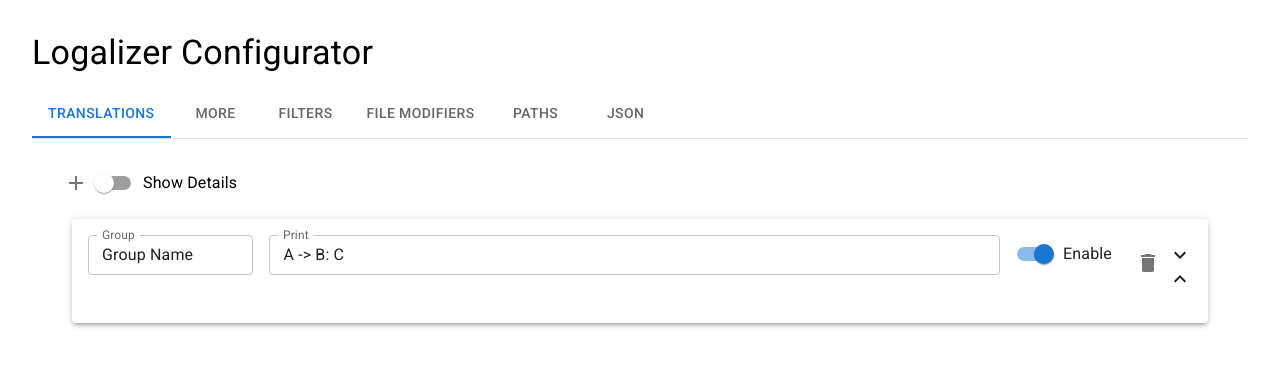
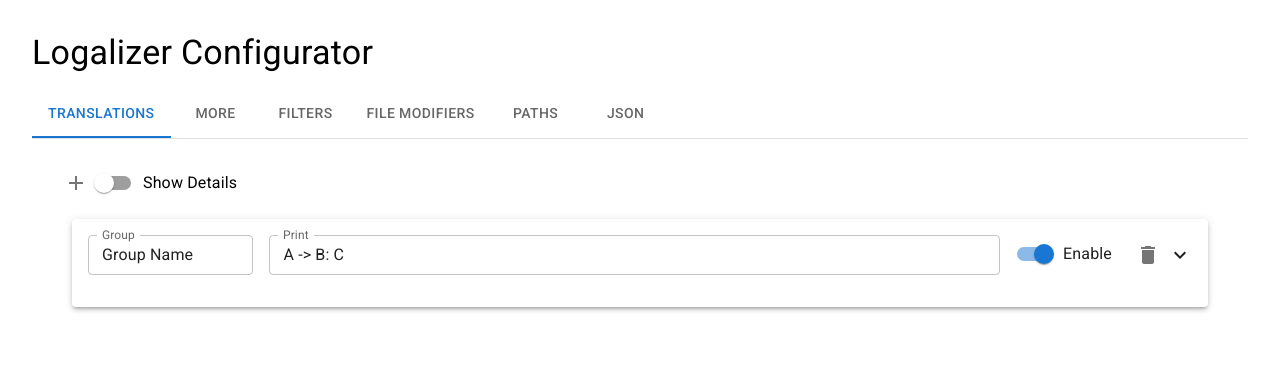
Before and after one commit to Logalizer/LogalizerConfigurator, a React (Create React App) app: page / in a window 1280 px wide. Shown: the top 366 px of the page. Built offline with nearby package versions, Linux system fonts and the light colour scheme; the HTML template or start-up script is replaced by a standard one.

Commit message:
Simplify Show Hide Details

```diff
--- a/src/TranslationsPane.js
+++ b/src/TranslationsPane.js
@@ -219,28 +219,25 @@ function Translation({ Index, Translation, Details }) {
   // 0 - undefined
   // 1 - hide
   // 2 = show
-  const [localChecked, setLocalChecked] = useState(0);
+  const [viewDetails, setViewDetails] = useState({
+    Details: Details,
+    prevDetails: Details,
+    localDetails: false,
+  });
   const i = Index;
   const tr = Translation;
   const showProp = { display: { xl: "none", xs: "block" } };
   const hideProp = { display: { xs: "none", md: "block" } };
   let show;
-  if (Details == true) {
-    if (localChecked == 0) {
-      show = true;
-    } else if (localChecked == 1) {
-      show = false;
-    } else if (localChecked == 2) {
-      show = true;
-    }
+  console.log("Detilas ", Details);
+  console.log("prevDetails ", viewDetails.prevDetails);
+  console.log("localDetails ", viewDetails.localDetails);
+  if (Details != viewDetails.prevDetails) {
+    show = Details;
+    viewDetails.prevDetails = Details;
+    viewDetails.localDetails = Details;
   } else {
-    if (localChecked == 0) {
-      show = false;
-    } else if (localChecked == 1) {
-      show = false;
-    } else if (localChecked == 2) {
-      show = true;
-    }
+    show = viewDetails.localDetails;
   }
   return (
     <Paper elevation={3} sx={{ margin: 2, p: 2 }}>
@@ -259,14 +256,15 @@ function Translation({ Index, Translation, Details }) {
             <Box
               paddingTop={1}
               onClick={(e) => {
-                setLocalChecked((prev) => {
-                  if (prev == 0 || prev == 1) return 2;
-                  return 1;
+                setViewDetails((prev) => {
+                  return {
+                    ...prev,
+                    localDetails: !prev.localDetails,
+                  };
                 });
               }}
             >
-              <ExpandMoreIcon sx={show ? showProp : hideProp} />
-              <ExpandLessIcon sx={show ? hideProp : showProp} />
+              {show ? <ExpandLessIcon /> : <ExpandMoreIcon />}
             </Box>
           </Stack>
         </Grid>
```
